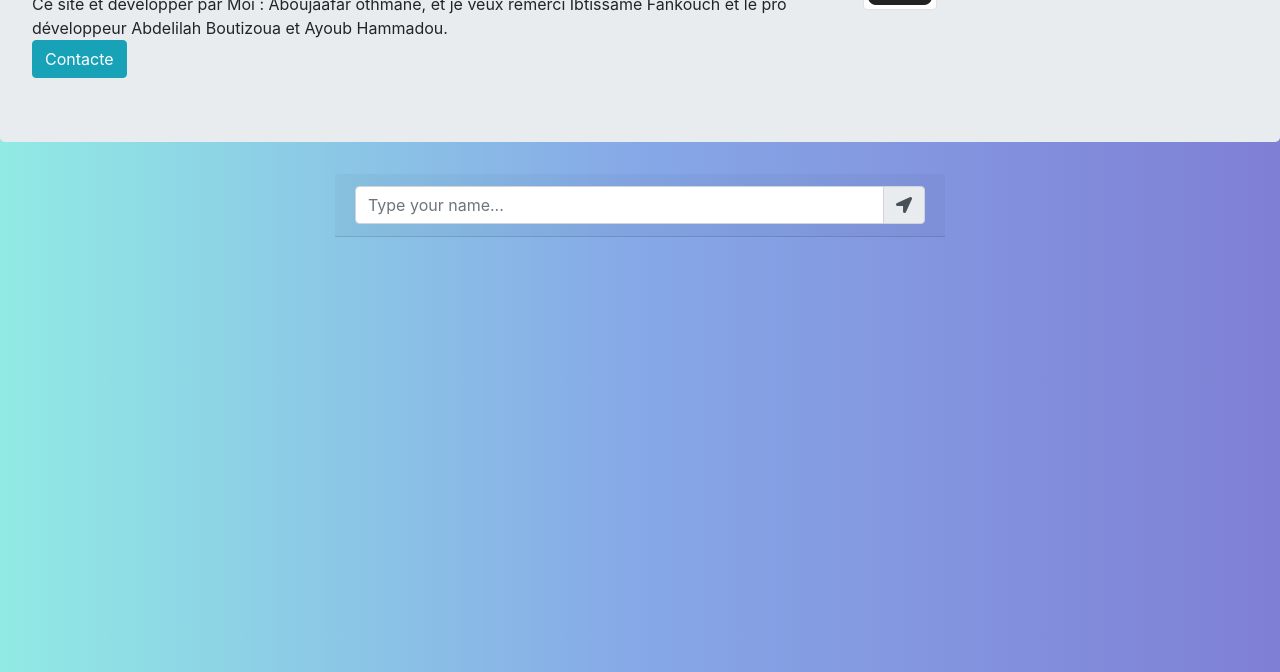
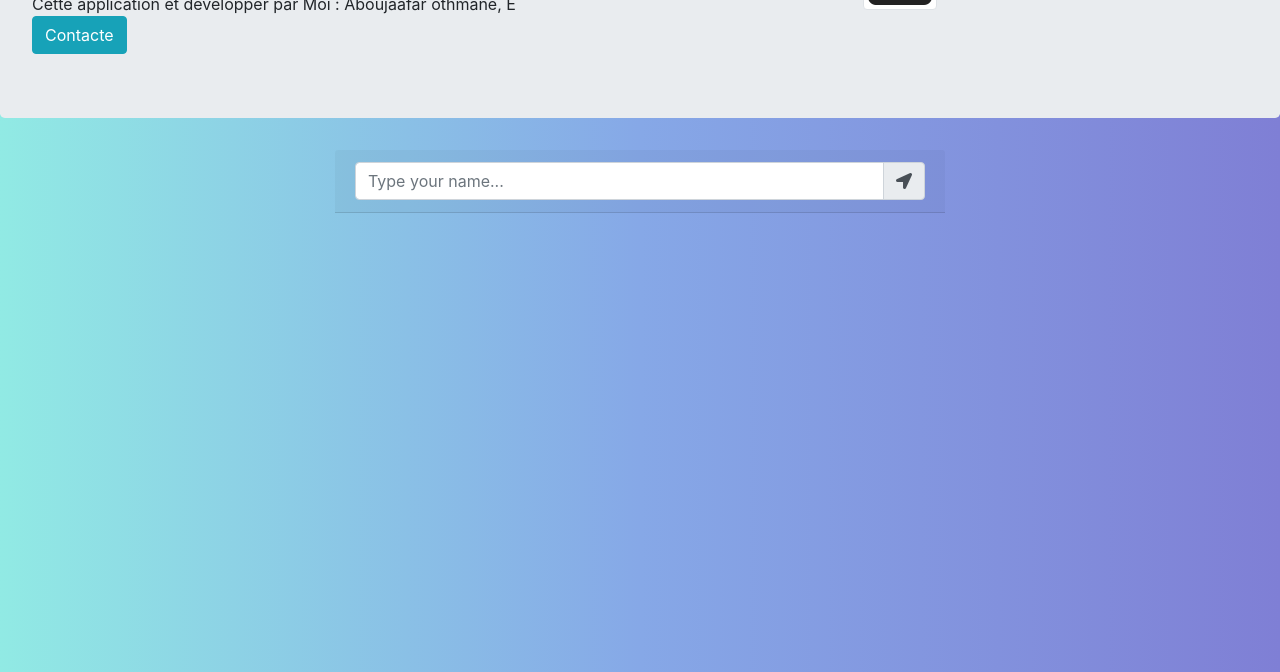
Before and after one commit to aboujaafar1997/mychatab, a website: page public/index.html in a window 1280 px wide. Shown: the part 128-800 px from the top of the page. Drawn offline with nearby package versions, Linux system fonts and the light colour scheme; no server answers.

Commit message:
Update index.html

```diff
--- a/public/index.html
+++ b/public/index.html
@@ -62,7 +62,7 @@
         <div class="row">
             <div class="col-8">
                 <h1> Welcom to Mychatab othmane</h2>
-                    <p1> Ce site et développer par Moi : Aboujaafar othmane, et je veux remerci Ibtissame Fankouch et le pro développeur Abdelilah Boutizoua et Ayoub Hammadou.</p1>
+                    <p1> Cette application et développer par Moi : Aboujaafar othmane, E</p1>
             </div>
             <div class="col-4">
                 <img src="favicon.ico" class="img-responsive img-thumbnail">
```
